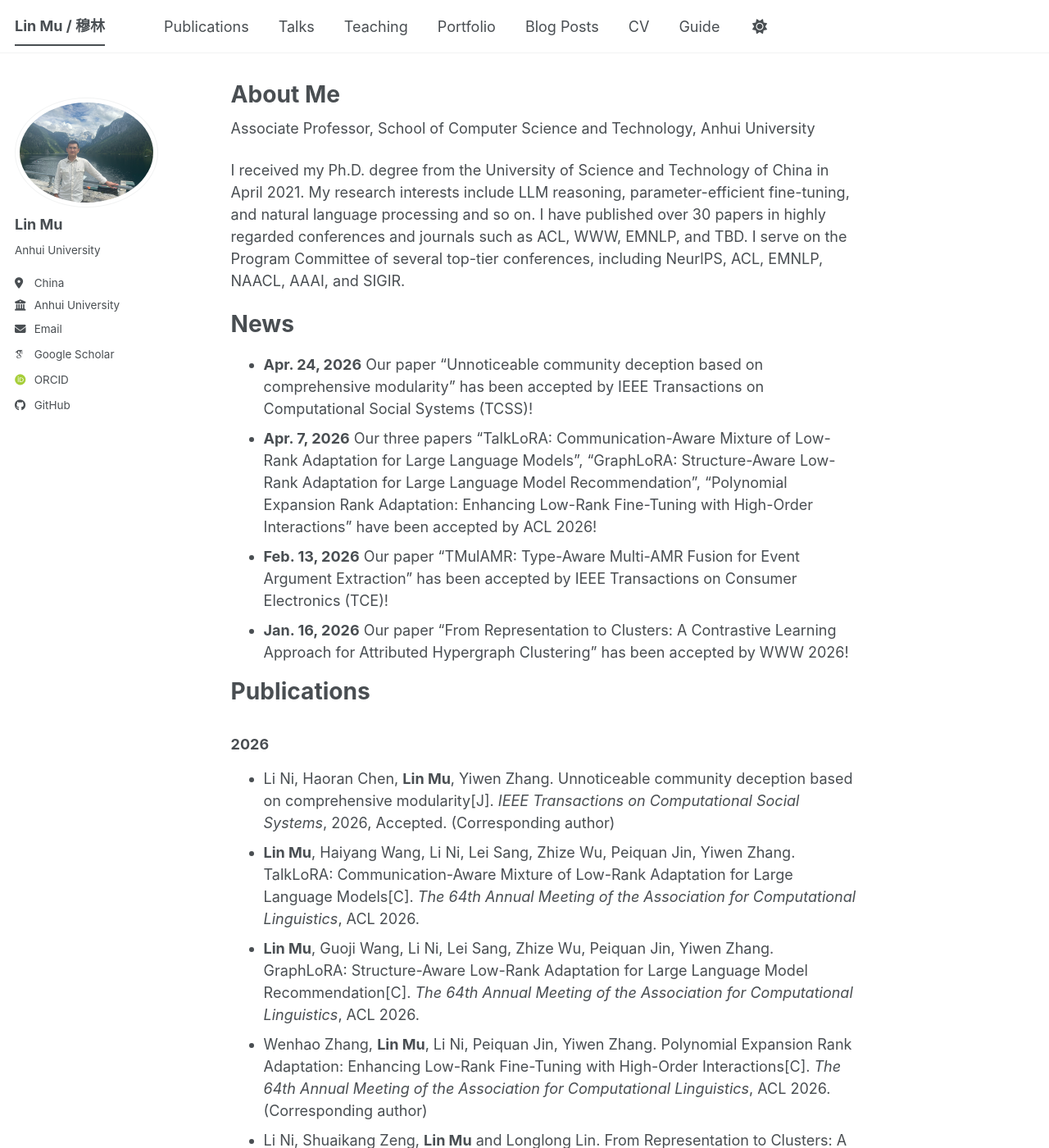
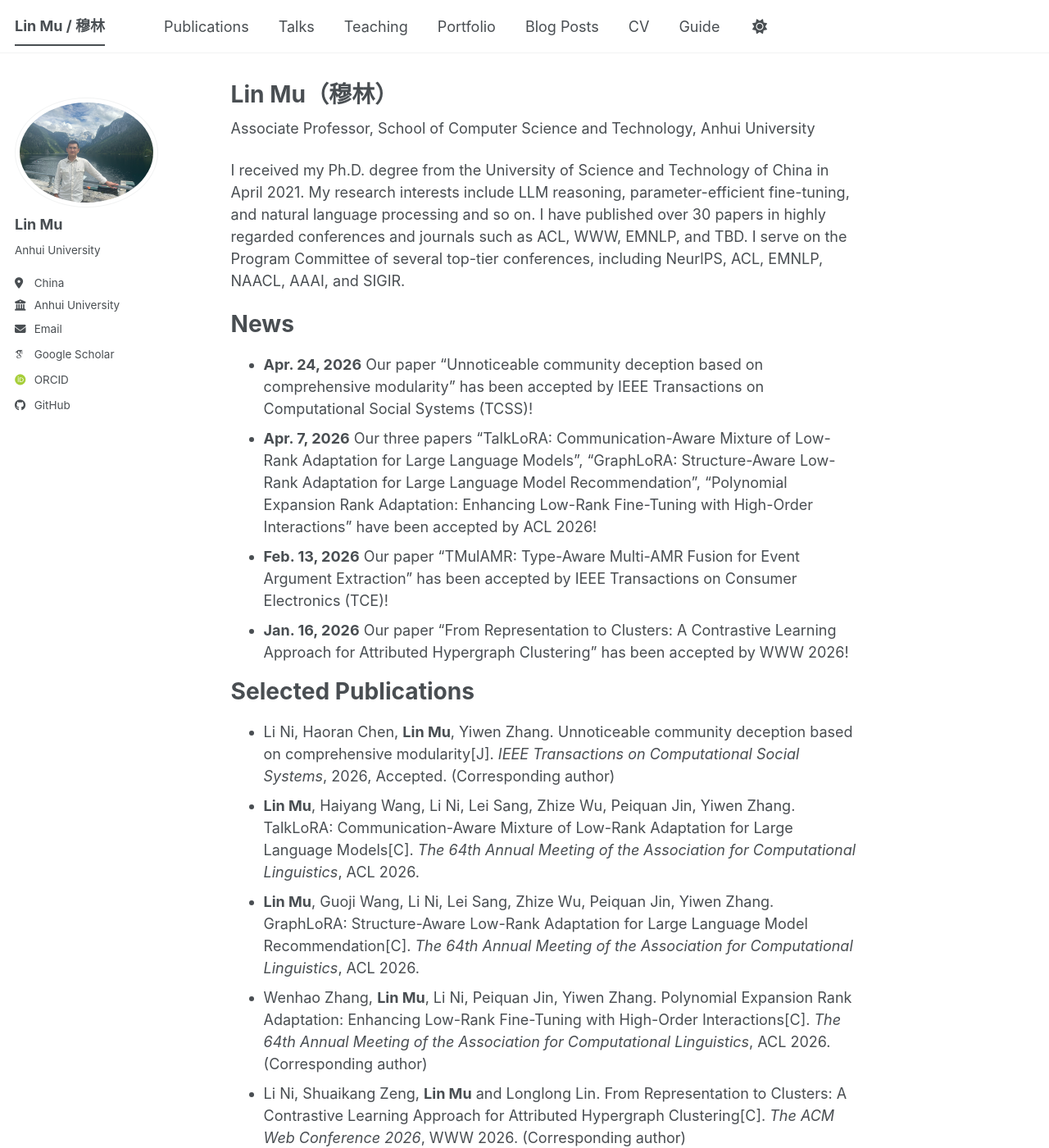
Before and after one commit to mulin-ahu/mulin-ahu.github.io, a Jekyll site: the page built from _pages/about.md, in a window 1280 px wide and 1400 px high. Shown: the whole window at 82% size. Built offline with Jekyll 4.4.1, drawn with Linux system fonts in a browser that asks for light colours; some web fonts are replaced; a script bundle is joined from its source files by our own code; library files that are not in the unit come from our copies.

Commit message:
Update about.md

```diff
--- a/_pages/about.md
+++ b/_pages/about.md
@@ -1,6 +1,6 @@
 ---
 permalink: /
-title: "About Me"
+title: "Lin Mu（穆林）"
 author_profile: true
 redirect_from:
   - /about/
@@ -18,24 +18,17 @@ News
 - **Feb. 13, 2026** Our paper "TMulAMR: Type-Aware Multi-AMR Fusion for Event Argument Extraction" has been accepted by IEEE Transactions on Consumer Electronics (TCE)!
 - **Jan. 16, 2026** Our paper "From Representation to Clusters: A Contrastive Learning Approach for Attributed Hypergraph Clustering" has been accepted by WWW 2026!
 
-Publications
+Selected Publications
 ======
-### 2026
 - Li Ni, Haoran Chen, **Lin Mu**, Yiwen Zhang. Unnoticeable community deception based on comprehensive modularity[J]. *IEEE Transactions on Computational Social Systems*, 2026, Accepted. (Corresponding author)
 - **Lin Mu**, Haiyang Wang, Li Ni, Lei Sang, Zhize Wu, Peiquan Jin, Yiwen Zhang. TalkLoRA: Communication-Aware Mixture of Low-Rank Adaptation for Large Language Models[C]. *The 64th Annual Meeting of the Association for Computational Linguistics*, ACL 2026.
 - **Lin Mu**, Guoji Wang, Li Ni, Lei Sang, Zhize Wu, Peiquan Jin, Yiwen Zhang. GraphLoRA: Structure-Aware Low-Rank Adaptation for Large Language Model Recommendation[C]. *The 64th Annual Meeting of the Association for Computational Linguistics*, ACL 2026.
 - Wenhao Zhang, **Lin Mu**, Li Ni, Peiquan Jin, Yiwen Zhang. Polynomial Expansion Rank Adaptation: Enhancing Low-Rank Fine-Tuning with High-Order Interactions[C]. *The 64th Annual Meeting of the Association for Computational Linguistics*, ACL 2026. (Corresponding author)
 - Li Ni, Shuaikang Zeng, **Lin Mu** and Longlong Lin. From Representation to Clusters: A Contrastive Learning Approach for Attributed Hypergraph Clustering[C]. *The ACM Web Conference 2026*, WWW 2026. (Corresponding author)
 - **Lin Mu**, Xiaoyu Wang, Li Ni, Yiwen Zhang. TMulAMA: Type-Aware Multi-AMR Fusion for Event Argument Extraction [J]. *IEEE Transactions on Consumer Electronics*, 2026, Accepted.
-
-### 2025
-
 - **Lin Mu**, Xiaoyu Wang, Li Ni, Yang Li, Zhize Wu, Peiquan Jin, Yiwen Zhang. DenseLoRA: Dense Low-Rank Adaptation of Large Language Models [C]. *The 63rd Annual Meeting o f the Association for Computational Linguistics*, ACL 2025.
 - **Lin Mu**, Jun Shen, Li Ni, Lei Sang, Zhize Wu, Peiquan Jin, Yiwen Zhang. DICP: Deep In-Context Prompt for Event Causality Identification[C]. *The 2025 Conference on Empirical Methods in Natural Language Processing*, EMNLP 2025.
 - **Lin Mu**, Yide Cheng, Jun Shen, Yiwen Zhang, Hong Zhong. NetPrompt: Neural Network Prompting Enhances Event Extraction in Large Language Models[J]. *IEEE Transactions on Big Data*, 2025.
-
-### 2024 and earlier
-
 - **Lin Mu**, Wenhao Zhang, Yiwen Zhang, Peiquan Jin. DDPrompt: Differential Diversity Prompting in Large Language Models[C]. *The 62nd Annual Meeting of the Association for Computational Linguistics*, ACL 2024.
 - **Lin Mu**, Peiquan Jin, Yiwen Zhang, Hong Zhong, Jie Zhao. Synonym Recognition from Short Texts: A Self-Supervised Learning Approach[J]. *Expert Systems With Applications*, 2023.
 - **Lin Mu**, Peiquan Jin, Jie Zhao, Enhong Chen. Detecting Evolutionary Stages of Events on Social Media: A Graph-Kernel-Based Approach[J]. *Future Generation Computer Systems*, 2021.
```
